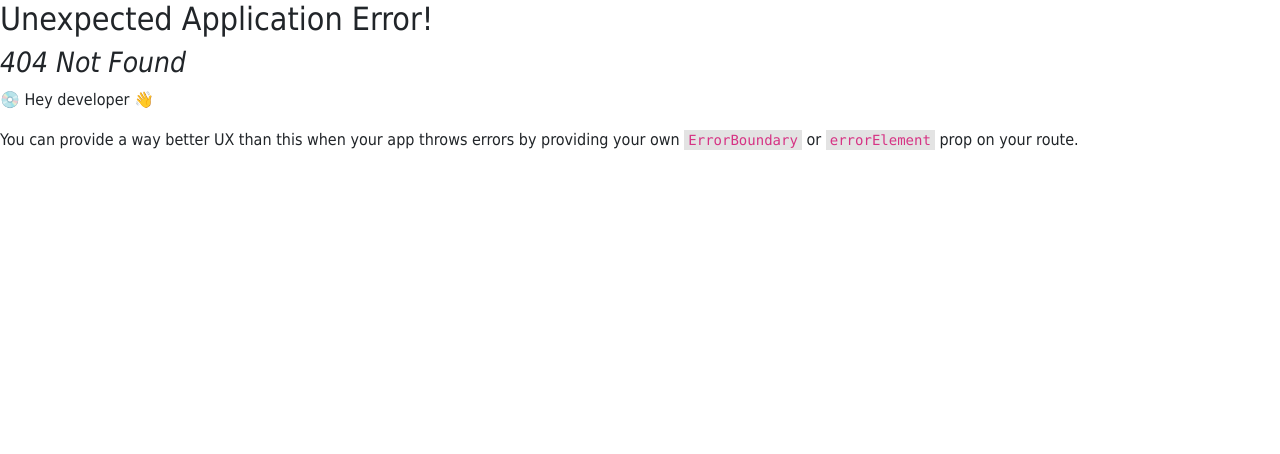
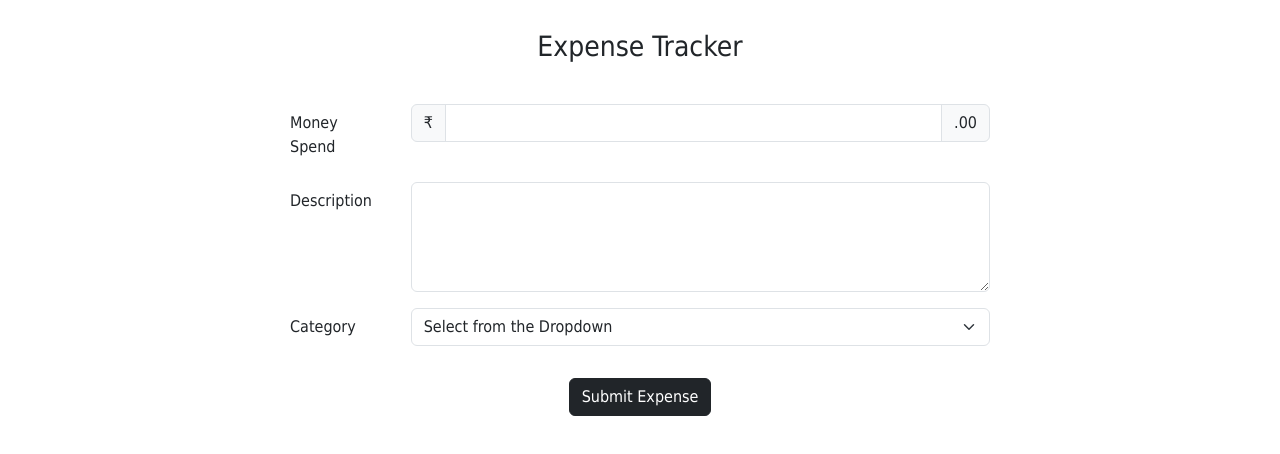
Before and after one commit to bhanu567/user-authentication, a React (Create React App) app: page /expensetracker in a window 1280 px wide. Before the commit this address had no page. Shown: the top 454 px of the page. Built offline with nearby package versions, Linux system fonts and the light colour scheme; sample sign-in values are in the browser's storage.

Commit message:
Expense Tracker & Forget Password Functionality

```diff
--- a/package.json
+++ b/package.json
@@ -9,6 +9,7 @@
     "bootstrap": "^5.3.3",
     "react": "^18.2.0",
     "react-dom": "^18.2.0",
+    "react-loader-spinner": "^6.1.6",
     "react-router-dom": "^6.22.3",
     "react-scripts": "5.0.1",
     "web-vitals": "^2.1.4"
--- a/src/App.js
+++ b/src/App.js
@@ -1,9 +1,15 @@
-import { createBrowserRouter, RouterProvider } from "react-router-dom";
+import {
+  createBrowserRouter,
+  Navigate,
+  RouterProvider,
+} from "react-router-dom";
 import SignUp from "./Pages/SignUp";
 import LogIn from "./Pages/LogIn";
 import Home from "./Pages/Home";
 import UpdateProfile from "./Pages/UpdateProfile";
 import EmailVerification from "./Pages/EmailVerification";
+import ForgetPassword from "./Pages/ForgetPassword";
+import ExpenseTracker from "./Pages/ExpenseTracker/ExpenseTracker";
 
 const Router = createBrowserRouter([
   {
@@ -26,6 +32,18 @@ const Router = createBrowserRouter([
     path: "/emailverification",
     element: <EmailVerification />,
   },
+  {
+    path: "/forgetpassword",
+    element: <ForgetPassword />,
+  },
+  {
+    path: "/expensetracker",
+    element: localStorage.getItem("idToken") ? (
+      <ExpenseTracker />
+    ) : (
+      <Navigate to="/login" replace></Navigate>
+    ),
+  },
 ]);
 
 function App() {
--- /dev/null
+++ b/src/Pages/ExpenseTracker/DisplayData.jsx
@@ -0,0 +1,14 @@
+import React from "react";
+import expenseIcon from "../../Images/expense-icon.png";
+
+const DisplayData = (props) => {
+  return (
+    <h5 className="ms-5">
+      <img src={expenseIcon} alt="Expense Icon" width="30" height="30" className="me-4"></img>
+      <b>₹ {props.data.money}</b> has spent on <b>{props.data.category}</b>.{" "}
+      <i>{props.data.desc}.</i>
+    </h5>
+  );
+};
+
+export default DisplayData;
--- /dev/null
+++ b/src/Pages/ExpenseTracker/ExpenseTracker.jsx
@@ -0,0 +1,20 @@
+import React, { Fragment, useState } from "react";
+import Form from "./Form";
+import DisplayData from "./DisplayData";
+
+const ExpenseTracker = () => {
+  const [data, setData] = useState([]);
+  const displayDataHandler = (newData) => {
+    setData((oldData) => [...oldData, newData]);
+  };
+  return (
+    <Fragment>
+      <Form displayData={displayDataHandler} />
+      {data.map((data) => (
+        <DisplayData data={data} />
+      ))}
+    </Fragment>
+  );
+};
+
+export default ExpenseTracker;
--- /dev/null
+++ b/src/Pages/ExpenseTracker/Form.jsx
@@ -0,0 +1,101 @@
+import React, { Fragment, useRef } from "react";
+
+const Form = (props) => {
+  const moneyRef = useRef();
+  const descRef = useRef();
+  const categoryRef = useRef();
+  const submitHandler = () => {
+    const data = {
+      money: moneyRef.current.value,
+      desc: descRef.current.value,
+      category: categoryRef.current.value,
+    };
+    props.displayData(data);
+    moneyRef.current.value = "";
+    descRef.current.value = "";
+    categoryRef.current.value = "";
+  };
+  return (
+    <Fragment>
+      <div
+        style={{
+          display: "flex",
+          justifyContent: "center",
+          marginBottom:'70px'
+        }}
+      >
+        <div
+          style={{
+            width: "700px",
+            display: "flex",
+            flexDirection: "column",
+            justifyContent: "center",
+          }}
+        >
+          {" "}
+          <h3 style={{ textAlign: "center", margin: "30px 0px 40px 0px" }}>
+            Expense Tracker
+          </h3>
+          <div className="mb-3 row">
+            <label htmlFor="money" className="col-sm-2 col-form-label">
+              Money Spend
+            </label>
+            <div className="col-sm-10">
+              <div className="input-group">
+                <span className="input-group-text"> ₹ </span>
+                <input
+                  type="number"
+                  className="form-control"
+                  id="money"
+                  ref={moneyRef}
+                ></input>
+                <span className="input-group-text">.00</span>
+              </div>
+            </div>
+          </div>
+          <div className="mb-3 row">
+            <label htmlFor="desc" className="col-sm-2 col-form-label">
+              Description
+            </label>
+            <div className="col-sm-10">
+              <textarea
+                className="form-control"
+                id="desc"
+                rows="4"
+                ref={descRef}
+              ></textarea>
+            </div>
+          </div>
+          <div className="mb-3 row">
+            <label htmlFor="desc" className="col-sm-2 col-form-label">
+              Category
+            </label>
+            <div className="col-sm-10">
+              <select
+                className="form-select"
+                aria-label="Default select example"
+                ref={categoryRef}
+              >
+                <option selected>Select from the Dropdown</option>
+                <option value="Education">Education</option>
+                <option value="Petrol">Petrol</option>
+                <option value="Salary">Salary</option>
+                <option value="Food">Food</option>
+                <option value="Other">Other</option>
+              </select>
+            </div>
+          </div>
+          <button
+            type="button"
+            className="btn btn-dark mt-3 mx-auto"
+            onClick={submitHandler}
+          >
+            Submit Expense
+          </button>
+        </div>
+      </div>
+    </Fragment>
+  );
+};
+
+export default Form;
--- /dev/null
+++ b/src/Pages/ForgetPassword.jsx
@@ -0,0 +1,110 @@
+import React, { useRef, useState } from "react";
+import { useNavigate } from "react-router-dom";
+import { Triangle } from "react-loader-spinner";
+import githubLogo from "../Images/github-logo.png";
+import { key } from "./Home";
+
+const forgetPasswordApi =
+  "https://identitytoolkit.googleapis.com/v1/accounts:sendOobCode?key=" + key;
+
+const ForgetPassword = () => {
+  const [isLoader, setIsLoader] = useState(false);
+  const emailRef = useRef();
+  const navigate = useNavigate();
+
+  const forgetPasswordHandler = async () => {
+    setIsLoader(true);
+    const email = emailRef.current.value;
+    try {
+      const response = await fetch(forgetPasswordApi, {
+        method: "POST",
+        body: JSON.stringify({
+          requestType: "PASSWORD_RESET",
+          email: email,
+        }),
+        headers: {
+          "Content-Type": "application/json",
+        },
+      });
+      const responseData = await response.json();
+      if (responseData.error) throw responseData.error;
+      else alert("Password reset link has been sent to " + responseData.email);
+
+      navigate("/login", { replace: true });
+    } catch (error) {
+      alert(error.message);
+      setIsLoader(false);
+    }
+  };
+  return (
+    <div
+      style={{
+        height: "100vh",
+        display: "flex",
+        flexDirection: "column",
+        justifyContent: "center",
+        alignItems: "center",
+      }}
+    >
+      {isLoader && (
+        <Triangle
+          visible={true}
+          height="80"
+          width="80"
+          color="blue"
+          ariaLabel="triangle-loading"
+          wrapperStyle={{}}
+          wrapperClass=""
+        />
+      )}
+      {!isLoader && (
+        <form
+          className="p-3 border rounded border-dark"
+          style={{
+            width: "300px",
+            height: "350px",
+            display: "flex",
+            flexDirection: "column",
+            justifyContent: "center",
+          }}
+        >
+          {" "}
+          <img
+            src={githubLogo}
+            alt="GitHub"
+            width="40"
+            height="40"
+            style={{ margin: "20px auto" }}
+          ></img>
+          <div
+            className="border-0 mt-5 p-0 mb-0"
+            style={{ textAlign: "center", fontStyle: "italic" }}
+          >
+            Enter the Registered Email ID
+          </div>
+          <div>
+            <input
+              placeholder=" "
+              type="email"
+              id="email"
+              name="email"
+              autocomplete="off"
+              ref={emailRef}
+            />
+            <label htmlFor="firstName">Email</label>
+          </div>
+          <button
+            type="button"
+            style={{ width: "120px" }}
+            class="btn btn-dark mt-5 mx-auto"
+            onClick={forgetPasswordHandler}
+          >
+            Send Link
+          </button>
+        </form>
+      )}
+    </div>
+  );
+};
+
+export default ForgetPassword;
--- a/src/Pages/Home.jsx
+++ b/src/Pages/Home.jsx
@@ -1,7 +1,7 @@
 import React from "react";
 import { NavLink, useNavigate } from "react-router-dom";
 
-export const key = "AIzaSyCIYs9Qg0Yl5Pg2YeA-3spg45Dgs7TJi_c";
+export const key = "";
 
 const Home = () => {
   const navigate = useNavigate();
--- a/src/Pages/LogIn.jsx
+++ b/src/Pages/LogIn.jsx
@@ -1,6 +1,6 @@
 import React, { useRef } from "react";
 import icon from "../Images/eye.png";
-import { useNavigate } from "react-router-dom";
+import { NavLink, useNavigate } from "react-router-dom";
 import { key } from "./Home";
 
 const logInApi =
@@ -88,7 +88,7 @@ const LogIn = () => {
             </button>
           </div>
           <div className="border-0" style={{ textAlign: "center" }}>
-            <a href="/">Forget Password</a>
+            <NavLink to="/forgetpassword">Forget Password</NavLink>
           </div>
         </form>
       </div>
```
Also changed, not shown: src/Images/expense-icon.png (added), 1 other file (tests, documents, lock files or other folders).
